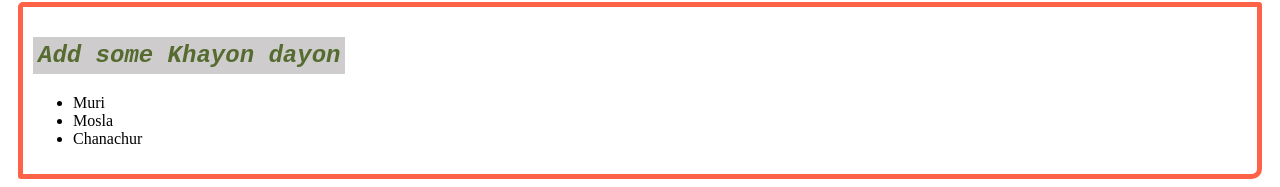
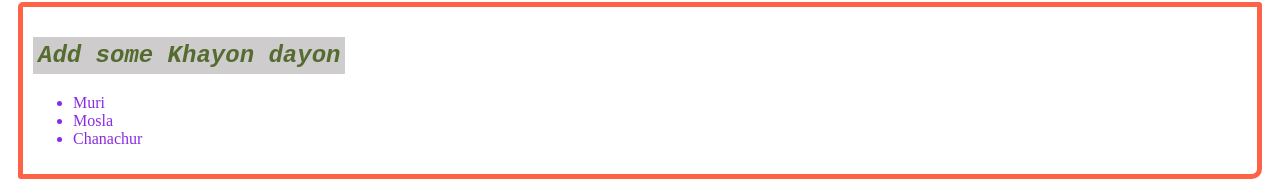
Before and after one commit to Saad7528/my-first-website, a plain HTML site: page index.html in a window 1280 px wide. Shown: the part 753-940 px from the top of the page. Drawn offline with Linux system fonts and the light colour scheme.

Commit message:
add internal css

```diff
--- a/index.html
+++ b/index.html
@@ -5,6 +5,12 @@
     <meta name="viewport" content="width=device-width, initial-scale=1.0">
     <title>My first website</title>
     <link rel="stylesheet" href="styls/blog.css">
+
+    <style>
+        #khabarlist{
+            color: blueviolet;
+        }
+    </style>
 </head>
 <body>
     <h1>First git Website</h1>
@@ -32,7 +38,7 @@
 
     <div>
         <h2>Add some Khayon dayon</h2>
-    <ul>
+    <ul id="khabarlist">
         <li>Muri</li>
         <li>Mosla</li>
         <li>Chanachur</li>
```
